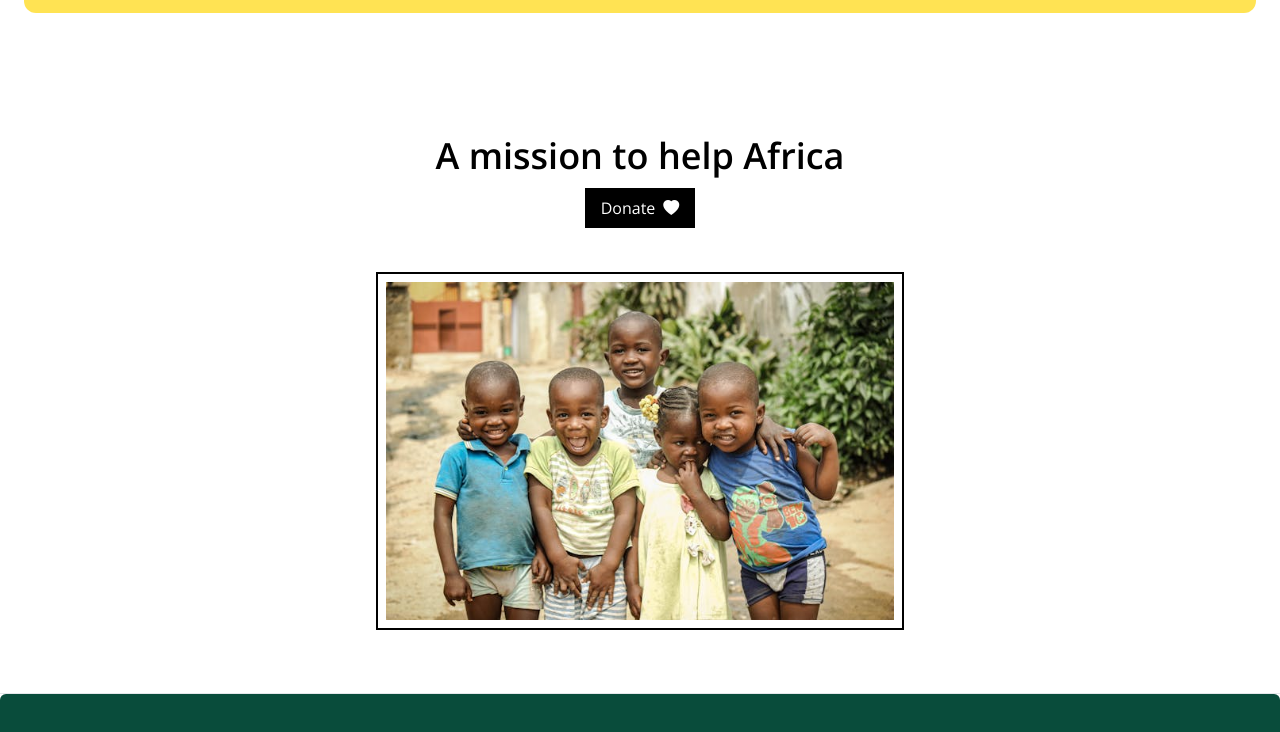
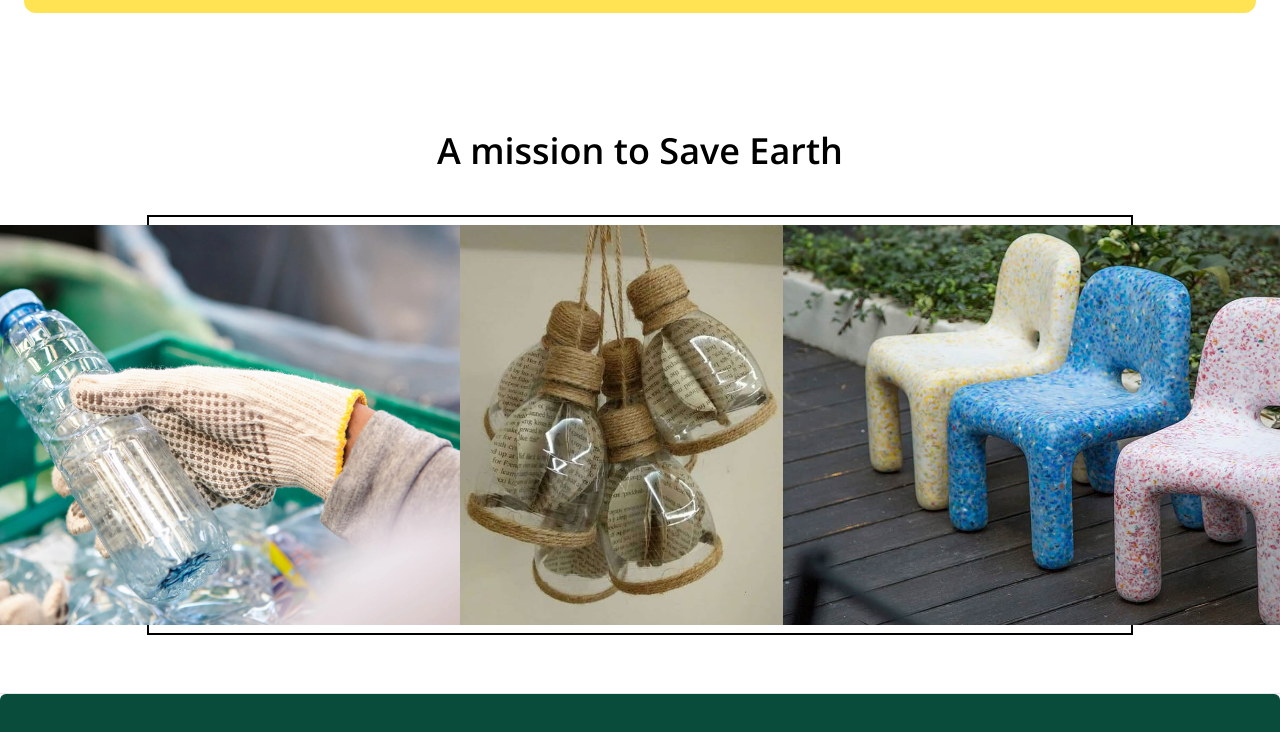
Before and after one commit to faisalabdulghani/Replastify, a website: page index.html in a window 1280 px wide. Shown: the part 3060-3792 px from the top of the page. Drawn offline with nearby package versions, Linux system fonts and the light colour scheme; files whose address does not match are found by name.

Commit message:
Home page done

```diff
--- a/index.html
+++ b/index.html
@@ -405,25 +405,26 @@
         <div
           class="reveal-up tw-mt-5 tw-flex tw-flex-col tw-place-items-center tw-gap-3 tw-text-center"
         >
-          <h2 class="tw-text-4xl tw-font-semibold">A mission to help Africa</h2>
-
-          <a
-            href="https://buymeacoffee.com/artpaul"
-            aria-label="donate"
-            class="reveal-up tw-flex tw-h-[40px] tw-max-w-[450px] tw-place-content-center tw-place-items-center tw-gap-2 tw-bg-black tw-p-1 tw-px-4 tw-text-white"
-          >
-            <span>Donate</span>
-            <i class="bi bi-heart-fill"></i>
-          </a>
+          <h2 class="tw-text-4xl tw-font-semibold">A mission to Save Earth</h2>
         </div>
 
         <div
-          class="reveal-up tw-mt-6 tw-max-w-[80%] tw-place-content-center tw-border-2 tw-border-solid tw-border-black tw-p-2"
+          class="reveal-up tw-mt-6 tw-max-w-[80%] tw-place-content-center tw-border-2 tw-border-solid tw-border-black tw-p-2 tw-flex tw-flex-row"
         >
           <img
-            src="./assets/images/home/children.jpg"
+            src="./assets/product 4.webp"
             alt="children"
-            class="tw-h-full tw-w-full tw-object-contain"
+            class="tw-w-[400px] tw-h-[400px] tw-object-cover"
+          />
+          <img
+            src="./assets/reduce 9.jpg"
+            alt="children"
+            class="tw-w-[400px] tw-h-[400px] tw-object-cover"
+          />
+          <img
+            src="./assets/product 3.jpeg"
+            alt="children"
+            class="tw-w-[400px] tw-h-[400px] tw-object-cover"
           />
         </div>
       </div>
```
Also changed, not shown: assets/product 3.jpeg (added), assets/product 4.webp (added), assets/reduce 9.jpg (added).
